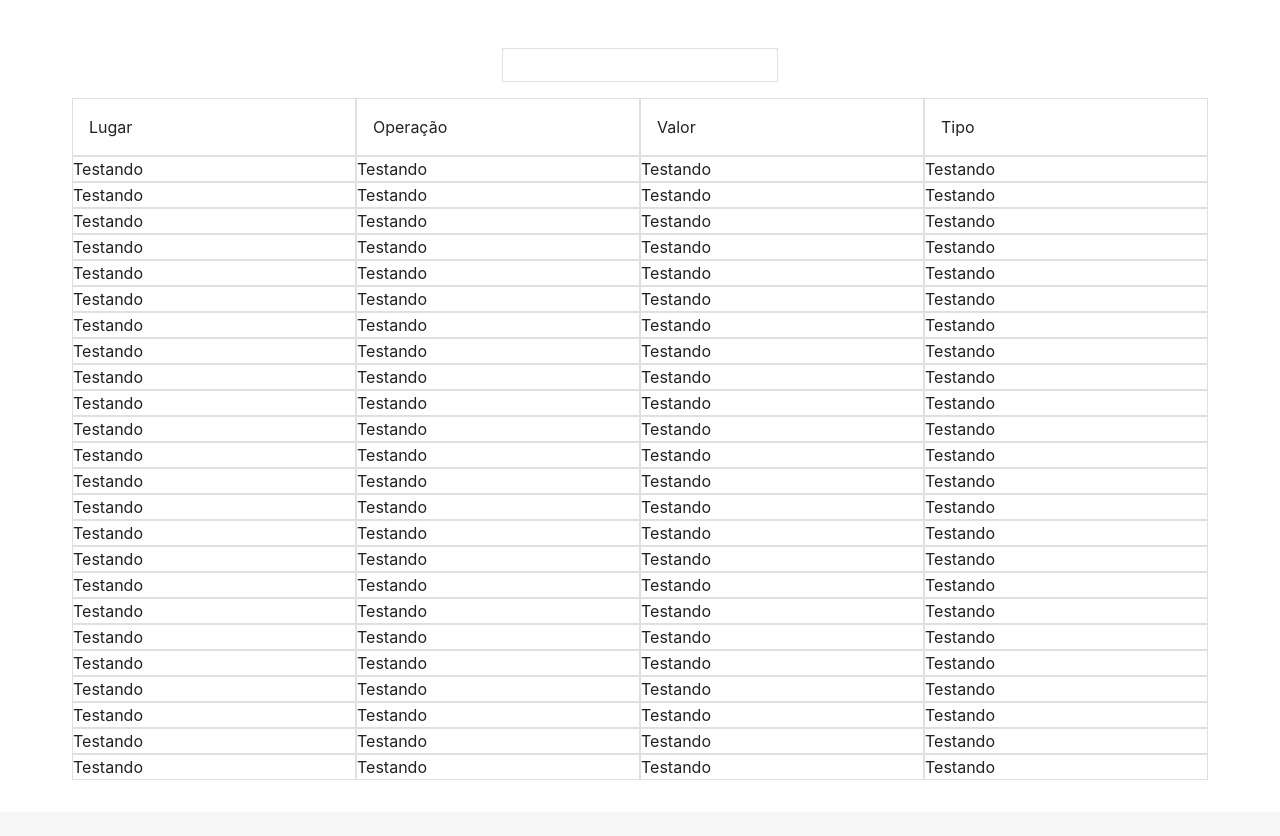
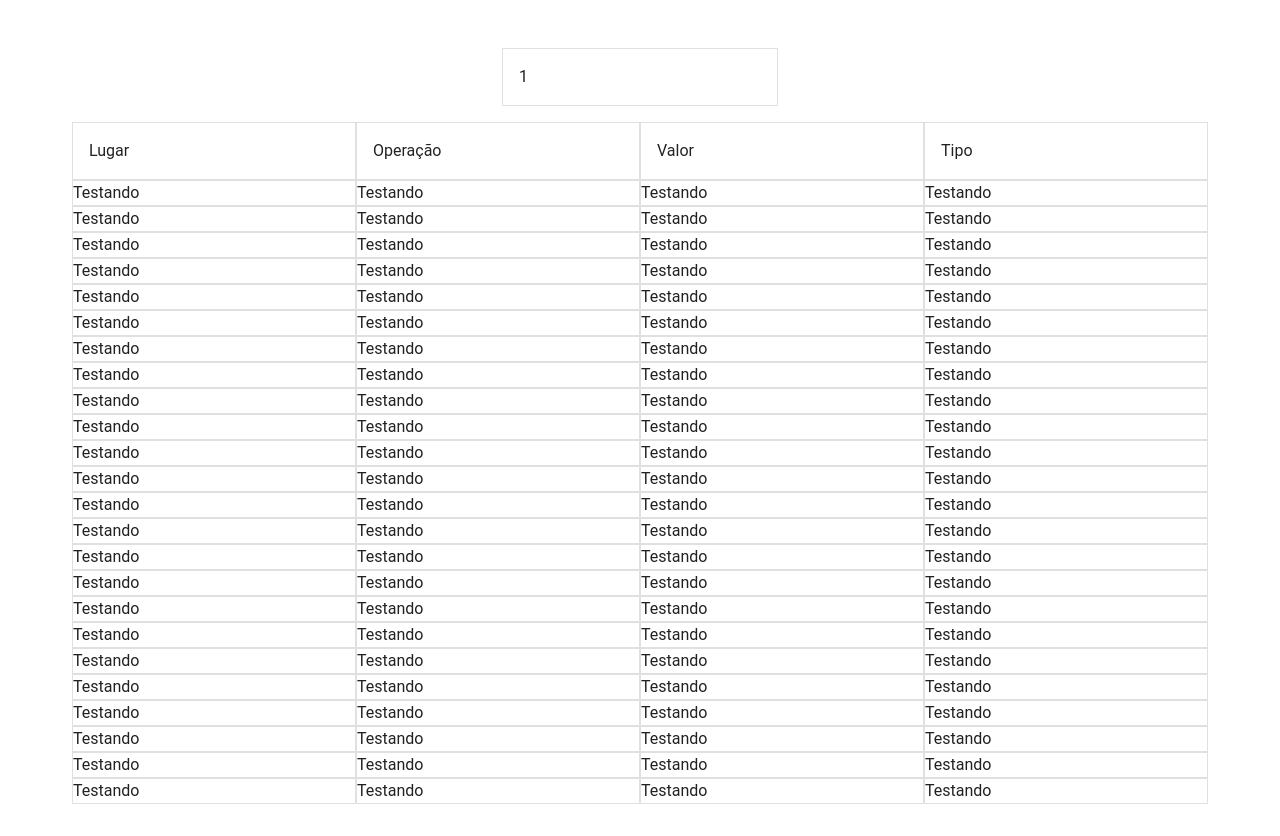
Before and after one commit to PlaycardSys/terminal, a Vue app: page /table/1 in a window 1280 px wide. Before the commit the page ends 812 px from the top, so only its background shows below. Built offline with nearby package versions, Linux system fonts and the light colour scheme.

Commit message:
addprops

```diff
--- a/src/components/NumberCard.vue
+++ b/src/components/NumberCard.vue
@@ -9,17 +9,24 @@
 </template>
 
 <script setup>
-import { ref, onMounted } from 'vue';
-import { useRouter } from 'vue-router';
+import { ref, onMounted, defineProps } from "vue";
+import { useRouter } from "vue-router";
+
+const props = defineProps({
+  card: {
+    type: String,
+    required: false,
+  },
+});
 
 const inputText = ref("");
 const router = useRouter();
 
+onMounted(() => {
+  inputText.value = router.currentRoute.value.params.card || "";
+});
 
-onMounted(() => {
-  inputText.value = router.currentRoute.value.query.text || "";
-  setTimeout(() => {
-    router.push("/");
-  }, 60000); // 60000 milissegundos = 60 segundos
-});
+setTimeout(() => {
+  router.push("/");
+}, 60000); // 60000 milissegundos = 60 segundos
 </script>
--- a/src/styles.css
+++ b/src/styles.css
@@ -1,4 +1,4 @@
-:root {
+/*:root {
   font-family: Inter, Avenir, Helvetica, Arial, sans-serif;
   font-size: 16px;
   line-height: 24px;
@@ -107,3 +107,5 @@ button {
     background-color: #0f0f0f69;
   }
 }
+
+*/
--- a/src/views/Table.vue
+++ b/src/views/Table.vue
@@ -10,7 +10,7 @@ console.log(route.params.card);
 
 <template>
   <v-container fluid class="fill-height">
-    <NumberCard />
+    <NumberCard :card="route.params.card"  />
     <v-row no-gutters>
       <v-col cols="12" md="3" class="border">
         <v-sheet class="ma-2 pa-2">Lugar</v-sheet>
```
